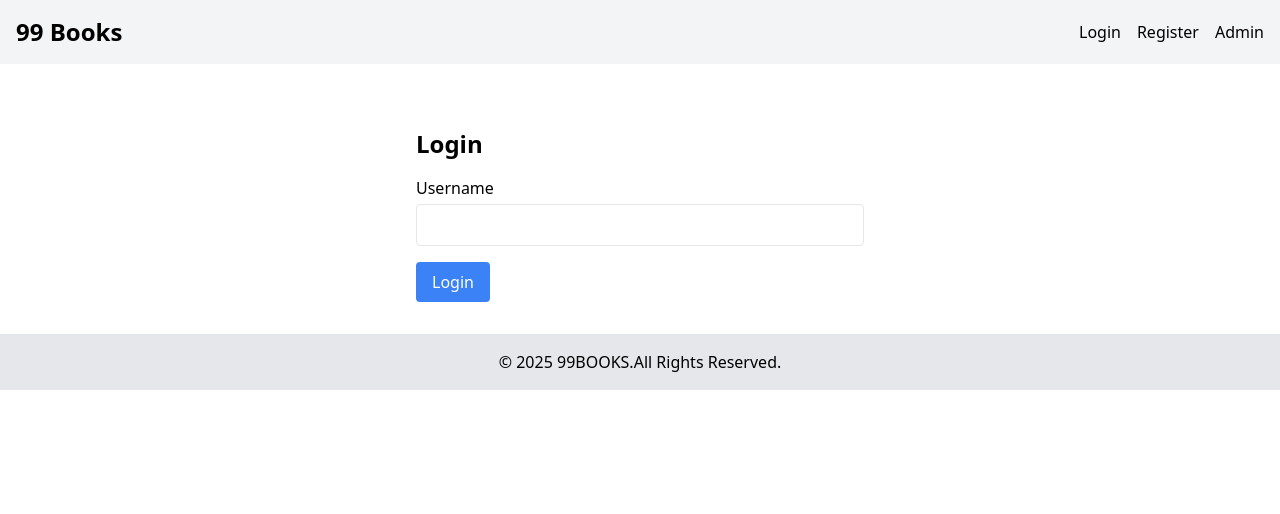
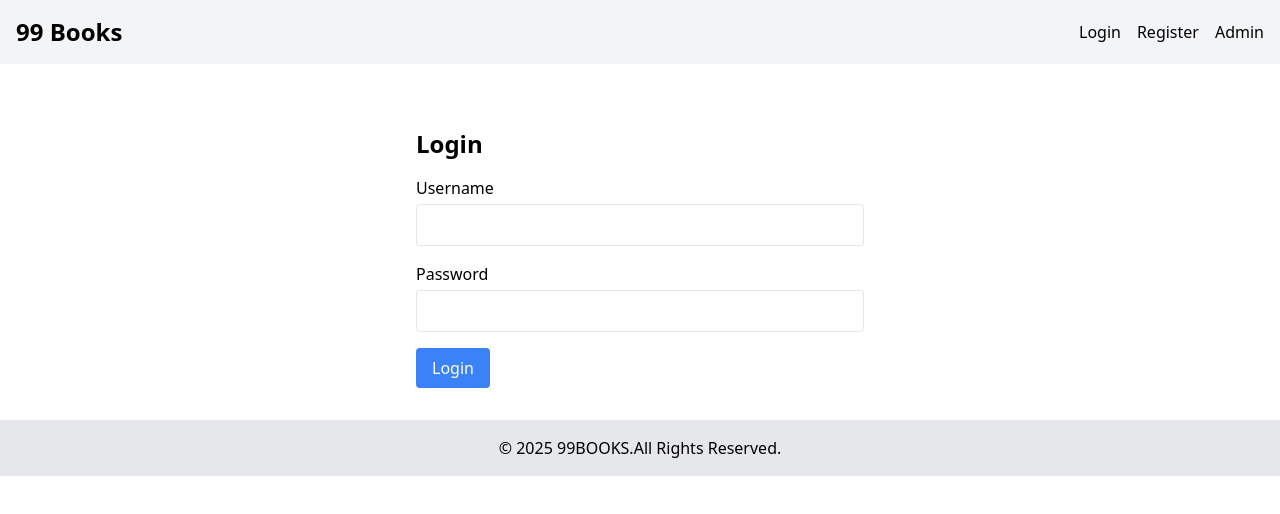
Before and after one commit to Ebtesham-21/BOOKFINAL, a Next.js app: page /login in a window 1280 px wide. Shown: the top 514 px of the page. Built offline with nearby package versions, Linux system fonts and the light colour scheme.

Commit message:
front end done

```diff
--- a/app/admin/page.js
+++ b/app/admin/page.js
@@ -1,5 +1,6 @@
+'use client'
 import AdminLayout from "@/components/AdminLayout";
-import { useRouter } from "next/router";
+import { useRouter } from "next/navigation";
 import { useEffect } from "react";
 
 function AdminPage() {
--- /dev/null
+++ b/app/admin/products/[id]/page.js
@@ -0,0 +1,19 @@
+'use client';
+
+import AdminLayout from "@/components/AdminLayout";
+import { useState, useEffect } from "react";
+import axios from "axios";
+import { useRouter } from "next/navigation";
+
+const AdminEditProductPage = ({params}) => {
+    const {id} = params;
+    const [product, setProduct] = useState(null);
+    const [formData, setFormData] = useState({
+        title:'',
+        description:'',
+        price:'',
+        imageUrl: '',
+        stock:''
+    });
+    const router = useRouter();
+}
--- a/app/login/page.js
+++ b/app/login/page.js
@@ -2,7 +2,7 @@
 
 import { useState } from "react";
 import axios from "axios";
-import { useRouter } from "next/router";
+import { useRouter } from "next/navigation";
 
 const LoginPage = () => {
 
@@ -16,9 +16,9 @@ const LoginPage = () => {
             const response = await axios.post('/api/auth/login', {username, password});
                 localStorage.setItem('token', response.data.token)
                 if(response.data.isAdmin){
-                    router.push('/admin')
+                    router.push('/admin');
                 } else {
-                    router.push('/')
+                    router.push('/');
                 }
 
         } catch (error){
@@ -44,6 +44,17 @@ const LoginPage = () => {
                         required
                     />
                 </div>
+                <div>
+                    <label htmlFor="password" className="block mb-1 font-medium">Password</label>
+                    <input
+                        type="password"
+                        id="password"
+                        value={password}
+                        onChange={(e) => setPassword(e.target.value)}
+                        className="w-full p-2 border rounded"
+                        required
+                    />
+                </div>
                 <button type="submit" className="bg-blue-500 text-white px-4 py-2 rounded hover:bg-blue-600">
                     Login
                 </button>
```
